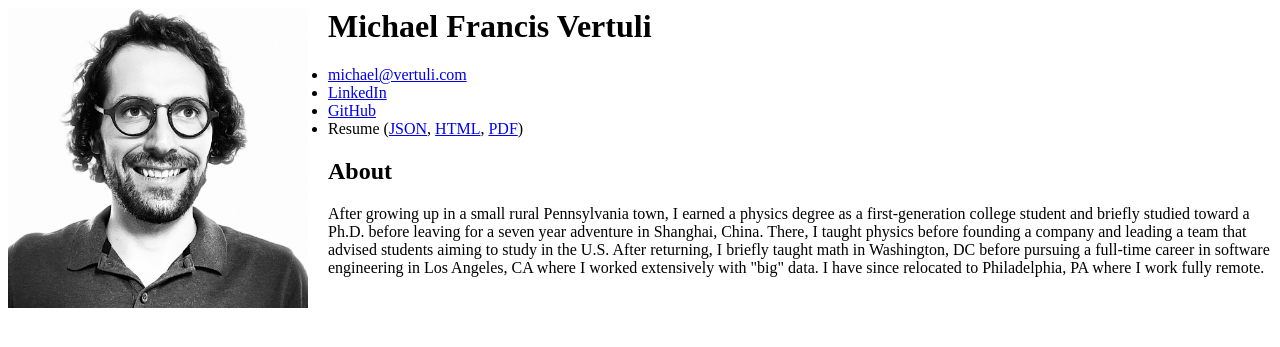
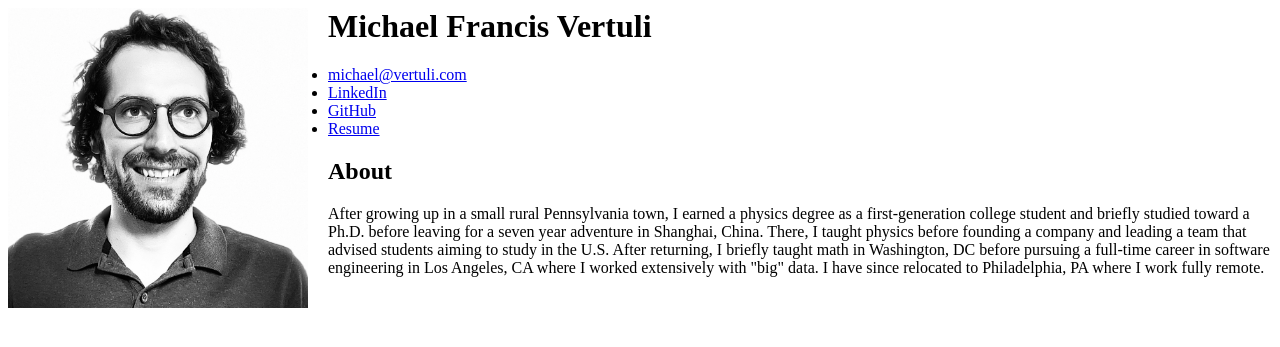
Before and after one commit to vertuli/vertuli.com, a Flask app: page / in a window 1280 px wide. Shown: the top 347 px of the page. Run offline with Flask 2, Linux system fonts and the light colour scheme.

Commit message:
Replaced github resume links with local updated .docx

```diff
--- a/templates/index.html
+++ b/templates/index.html
@@ -15,7 +15,7 @@
             	<li><a href="mailto:michael@vertuli.com">michael@vertuli.com</a></li>
 							<li><a href="https://www.linkedin.com/in/vertuli/">LinkedIn</a></li>
 	    				<li><a href="https://github.com/vertuli/">GitHub</a></li>
-							<li>Resume (<a href="https://raw.githubusercontent.com/vertuli/resume/master/resume.json">JSON</a>, <a href="https://htmlpreview.github.io/?https://github.com/vertuli/resume/master/resume.html">HTML</a>, <a href="https://github.com/vertuli/resume/raw/master/resume.pdf">PDF</a>)</li>
+							<li><a href="{{ url_for('resume', filename='resume.docx') }}">Resume</a></li>
 						</li>
         </div>
 				<div>
```
Also changed, not shown: 1 other file.
